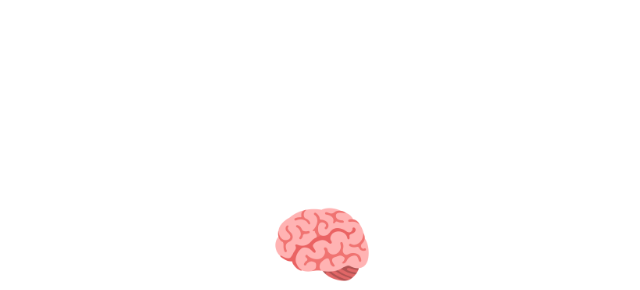
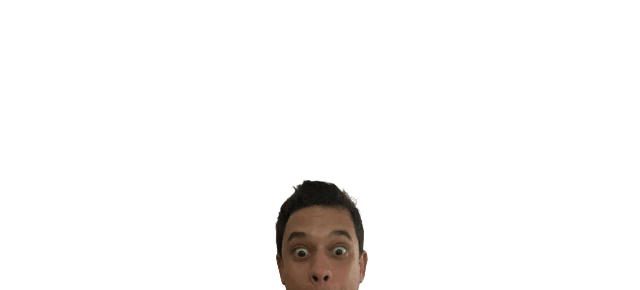
Before and after one commit to f-loureiro/f-loureiro.github.io, a plain HTML site: page index.html in a window 1280 px wide. Shown: the part 72-362 px from the top of the page, without its empty margins (318-958 px from the left). Drawn offline with Linux system fonts and the light colour scheme.

Commit message:
Add files via upload

```diff
--- a/index.html
+++ b/index.html
@@ -18,7 +18,7 @@
     <form class = "login-form">
 
         <div class="login_header">
-            <img src="./images/brain.png" alt="brain icon">
+            <img src="./images/login.png" alt="brain icon">
             <h1>Jogo da Memória</h1>
         </div>
 
```
